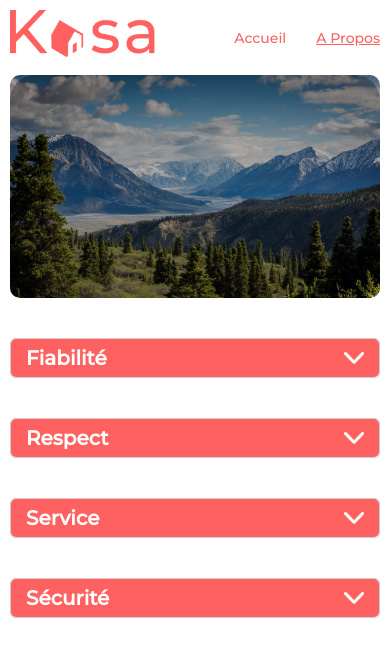
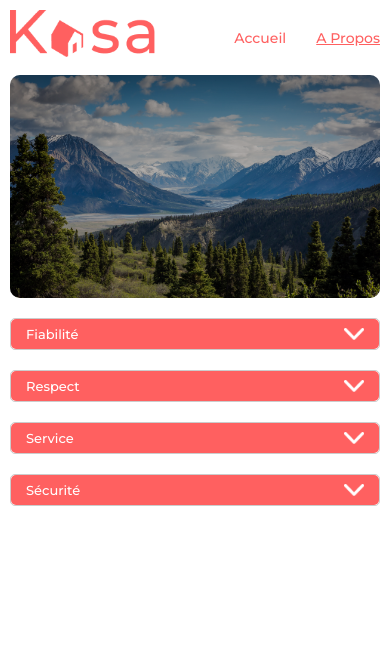
Before and after one commit to Skyvito/p7-Crosa-vito, a React (Create React App) app in the folder kasa-p7/: page /propos in a window 390 px wide. Shown: the top 656 px of the page. Built offline with nearby package versions, Linux system fonts and the light colour scheme.

Commit message:
correction page propos v2

```diff
--- a/kasa-p7/src/Component/Accordeon/Accordeon.css
+++ b/kasa-p7/src/Component/Accordeon/Accordeon.css
@@ -20,8 +20,9 @@
 }
 
 .accord-visible h2 {
-    font-size: 20px;
+    font-size: 24px;
     font-family: "Montserrat", sans-serif;
+    font-weight: 500
 }
 
 .chevronDown,
@@ -46,7 +47,22 @@
     padding: 22px 15px;
     pointer-events: none;
     font-family: "Montserrat", sans-serif;
+    font-size: 18px;
 }
 .none {
     display: none;
 }
+@media screen and (max-width: 624px) {
+    .accord {
+    margin: 20px auto 0 ;
+    }
+
+    .accord-toogle p {
+font-size: 12px;
+font-weight: 500
+    }
+    .accord-visible h2{
+        font-size: 13px
+    }
+
+}
--- a/kasa-p7/src/Component/Body/Body-Propos/bodyPropos.js
+++ b/kasa-p7/src/Component/Body/Body-Propos/bodyPropos.js
@@ -7,11 +7,11 @@ export default function bodyPropos() {
         <div className="Body">
             <section className="header-bodyMontagne">
                 <img
-                    className="fond-montagnesPorpos"
+                    className="fond-montagnesPropos"
                     src={Fond}
                     alt="fond-montagnes"
                 />
-                <div className="ombre-montagne"> </div>
+                <div className="ombre-montagnePropos"> </div>
             </section>
         </div>
     );
--- a/kasa-p7/src/Component/Body/Body.css
+++ b/kasa-p7/src/Component/Body/Body.css
@@ -7,14 +7,13 @@
     justify-content: center;
 }
 
-.header-body,.header-bodyMontagne {
+.header-body,
+.header-bodyMontagne {
     width: 100%;
     max-width: 1240px;
     height: 223px;
     position: relative;
 }
-
-
 
 .ombre {
     position: absolute;
@@ -28,19 +27,20 @@
     opacity: 0.3;
 }
 
-.fond-montagnes, .fond-montagnesPorpos {
+.fond-montagnes,
+.fond-montagnesPropos {
     width: 100%;
     height: 223px;
     object-fit: cover;
     border-radius: 25px;
 }
 
-.fond-montagnesPorpos{
+.fond-montagnesPorpos {
     border-radius: 10px;
 }
 
-
-.ombre-montagne{
+.ombre-montagne,
+.ombre-montagnePropos {
     position: absolute;
     top: 0;
     left: 0;
@@ -59,6 +59,7 @@
     transform: translate(-50%, -50%);
     color: #f1f1f1;
     font-family: "Montserrat", sans-serif;
+
     font-size: 2em;
     font-weight: 500;
 }
@@ -70,11 +71,16 @@
 }
 
 @media screen and (max-width: 624px) {
+
+    .ombre-montagnePropos,
+    .fond-montagnesPropos {
+        border-radius: 10px;
+    }
     .header-body {
         height: 111px;
     }
 
-    .header-bodyMontagne{
+    .header-bodyMontagne {
         height: 223px;
     }
     .Body {
@@ -86,9 +92,8 @@
 
     .fond-montagnes {
         width: 100%;
-        height: 223px;
+        height: 111px;
         object-fit: cover;
         border-radius: 25px;
     }
-
 }
```
Also changed, not shown: kasa-p7/src/Component/Accordeon/Accordeon-Propos/ProposAccordeon.css (+2 -6 lines).
